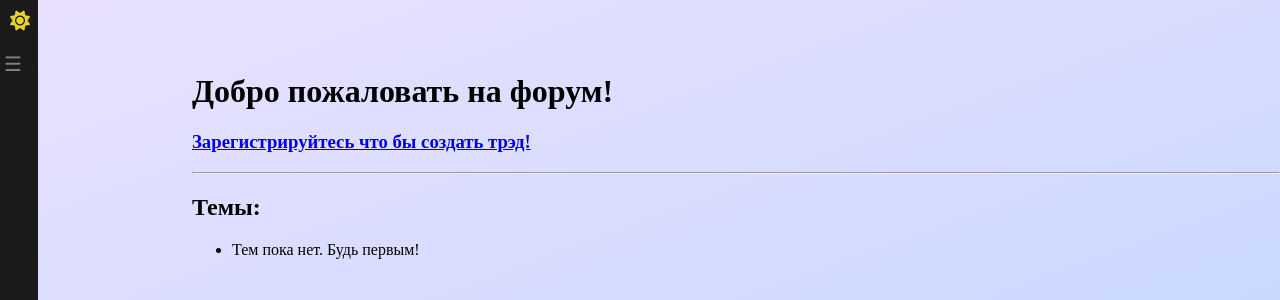
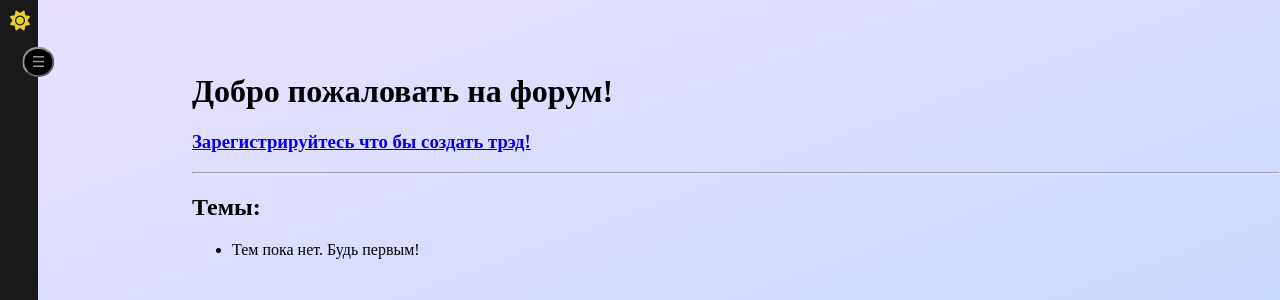
Before and after one commit to Denis-Chukanov/group_portal, a Django app: page /forum/ in a window 1280 px wide. Shown: the top 300 px of the page. Run offline with Django 4.2, Linux system fonts and the light colour scheme; data that the repository does not hold is empty.

Commit message:
sidebar again

```diff
--- a/forum/views.py
+++ b/forum/views.py
@@ -48,8 +48,8 @@ def forum_thread_details(request, id):
 def forum_thread_delete(request, id):
     thread = get_object_or_404(Thread, id=id)
 
-    if thread.created_by != request.user:
-        return HttpResponseForbidden("You do not have permission to delete this thread.")
+    if request.user != thread.created_by and not request.user.is_moderator:
+        return HttpResponseForbidden("You cannot delete this thread.")
 
     if request.method == 'POST':
         thread.delete()
--- a/static/css/style.css
+++ b/static/css/style.css
@@ -109,22 +109,21 @@ body.dark .theme-switch::before {
 
 .toggle-btn {
     position: absolute;
-    top: 4.9%;
+    top: 5%;
     left: 230px;
-    transform: translateX(-100%);
-    font-size: 20px;
-    background: transparent;
-    color: gray;
-    border: gray;
-    padding: 6px 10px;
+    transform: translateX(-50%);
+    font-size: 15px;
+    background: black;
+    color: rgb(156, 155, 155);
+    border-color: rgba(226, 225, 225, 0.674);
+    padding: 4px 7px;
     cursor: pointer;
-    z-index: 1000;
     border-radius: 100px;
     transition: left 0.3s ease;
 }
 
 .sidebar.collapsed + .toggle-btn {
-    left: 2.5%;
+    left: 3%;
 }
 
 
@@ -136,9 +135,11 @@ body.dark .theme-switch::before {
     margin-left: 250px;
     transition: margin-left 0.3s ease;
     padding-top: 4%;
-    padding-left: 15%;
   }
 
+.forum-main-content {
+    padding-left: 15%;
+}
 
 /* auth */
 
--- a/templates/forum/forum_details.html
+++ b/templates/forum/forum_details.html
@@ -1,6 +1,7 @@
 {% extends 'base.html' %}
 
 {% block content %}
+  <div class="forum-main-content">
     <p><span style="font-size: 25px;">{{ thread.created_by }}</span> <span class="created-time">• {{ thread.created_at|timesince }} ago</span> <a href="{% url 'forum_confirm_delete' thread.id %}">DELETE THREAD</a></p>
     <h1>{{ thread.title }}</h1>
     <p>{{ thread.content }}</p>
@@ -18,4 +19,5 @@
     <hr>
     <h2>Comments:</h2>
     {% include 'forum/forum_post_tree.html' with posts=all_posts parent=None form=form %}
+  </div>
 {% endblock %}
--- a/templates/forum/forum_main_page.html
+++ b/templates/forum/forum_main_page.html
@@ -1,6 +1,7 @@
 {% extends 'base.html' %}
 
 {% block content %}
+    <div class="forum-main-content">
     <h1>Добро пожаловать на форум!</h1>
     {% if request.user.is_authenticated %}
         <div class="create-container">
@@ -33,4 +34,5 @@
             {% endfor %}
         </ul>
     {% endif %}
+    </div>
 {% endblock %}
```
